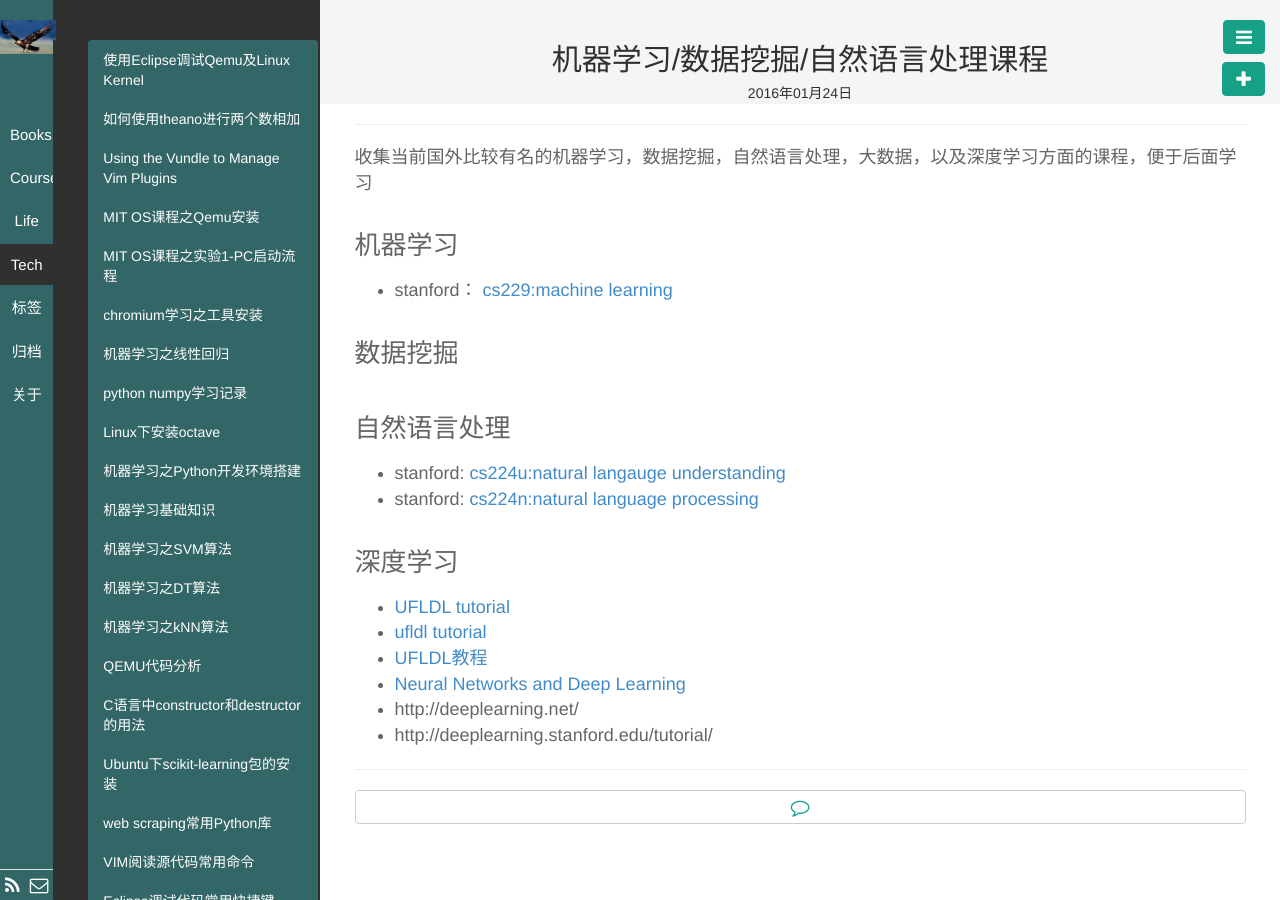
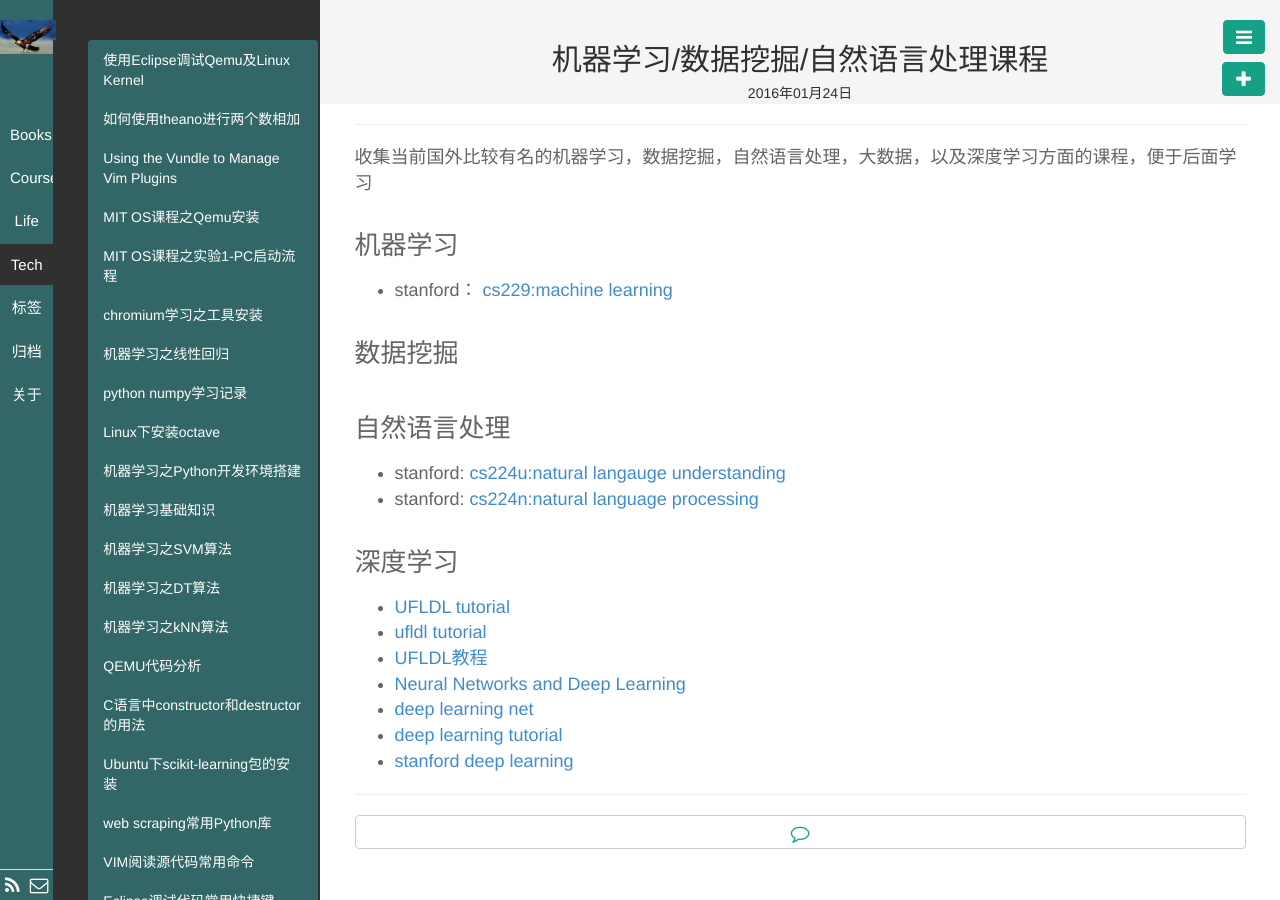
Before and after one commit to wuxiaoer/wuxiaoer.github.io, a Jekyll site: the page built from _posts/Course/2016-01-24-machine-learning-course.md, in a window 1280 px wide. Built offline with Jekyll 4.4.1, drawn with Linux system fonts in a browser that asks for light colours; Markdown is read by kramdown in place of the engine named in the settings.

Commit message:
modify the deep learning and eclipse debug

```diff
--- a/_posts/Course/2016-01-24-machine-learning-course.md
+++ b/_posts/Course/2016-01-24-machine-learning-course.md
@@ -23,5 +23,6 @@ description: 汇总机器学习，数据挖掘，自然语言处理，大数据
 - [ufldl tutorial](http://ufldl.stanford.edu/tutorial/)
 - [UFLDL教程](http://ufldl.stanford.edu/wiki/index.php/UFLDL%E6%95%99%E7%A8%8B)
 - [Neural Networks and Deep Learning](http://neuralnetworksanddeeplearning.com/)
-- http://deeplearning.net/
-- http://deeplearning.stanford.edu/tutorial/
+- [deep learning net](http://deeplearning.net/)
+- [deep learning tutorial](http://deeplearning.net/tutorial/)
+- [stanford deep learning](http://deeplearning.stanford.edu/tutorial/)
```
Also changed, not shown: _posts/Tech/2016-06-05-Using_eclipse_to_debug_qemu.md (+2 -1 lines).
